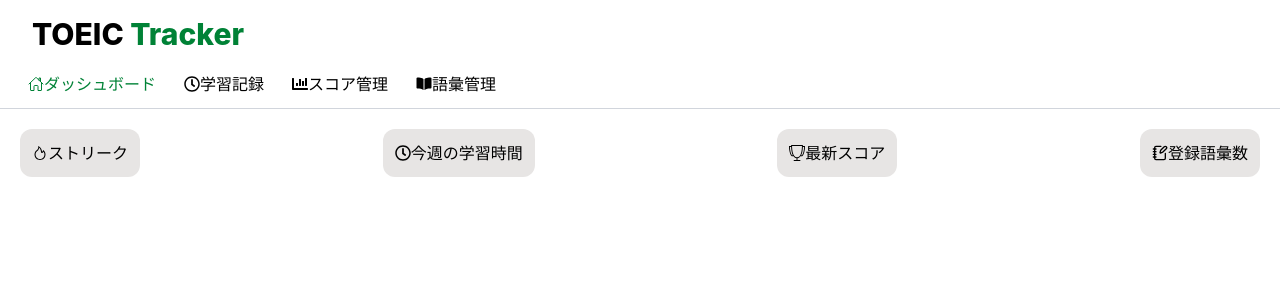
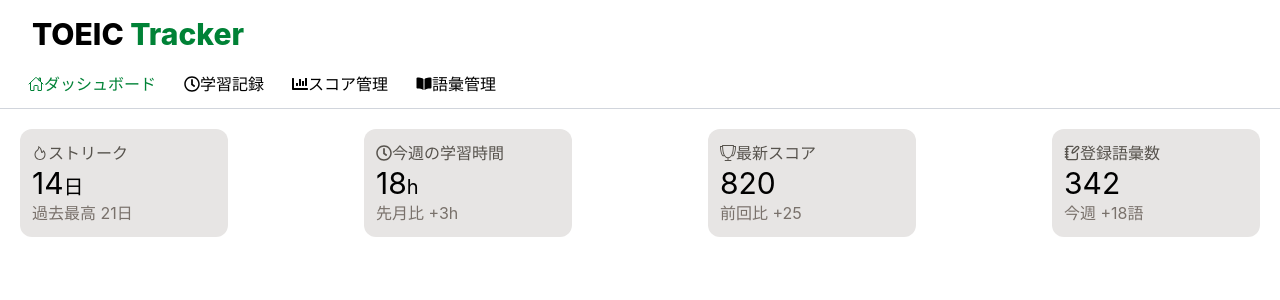
Before and after one commit to k-tomida/toeic-tracker, a React (Vite) app in the folder frontend/: page / in a window 1280 px wide. Shown: the top 300 px of the page. Built offline with nearby package versions, Linux system fonts and the light colour scheme.

Commit message:
feat: KPIカードの完成

```diff
--- a/frontend/src/components/KpiCards.tsx
+++ b/frontend/src/components/KpiCards.tsx
@@ -6,11 +6,11 @@
 
 export const KpiCards = () => {
     return (
-        <div className="flex max-w-7xl mx-auto justify-between">
-            <KpiCard title="ストリーク" icon={<AiOutlineFire />} />
-            <KpiCard title="今週の学習時間" icon={<FaRegClock />} />
-            <KpiCard title="最新スコア" icon={<TfiCup />} />
-            <KpiCard title="登録語彙数" icon={<LuNotebookPen />} />
+        <div className="flex max-w-7xl mx-auto justify-between flex-wrap">
+            <KpiCard title="ストリーク" icon={<AiOutlineFire />} value={14} unit="日" sub="過去最高 21日" />
+            <KpiCard title="今週の学習時間" icon={<FaRegClock />} value={18} unit="h" sub="先月比 +3h" />
+            <KpiCard title="最新スコア" icon={<TfiCup />} value={820} sub="前回比 +25" />
+            <KpiCard title="登録語彙数" icon={<LuNotebookPen />} value={342} sub="今週 +18語" />
         </div>
     )
 }
--- a/frontend/src/modules/KpiCard.tsx
+++ b/frontend/src/modules/KpiCard.tsx
@@ -3,12 +3,17 @@
 type Props = {
     title: string;
     icon: ReactNode;
+    value: number;
+    unit?: string;
+    sub?: string;
 }
 
-export const KpiCard = ({ title, icon }: Props) => {
+export const KpiCard = ({ title, icon, value, unit, sub }: Props) => {
     return (
-        <div className="bg-stone-200 m-5 rounded-xl p-3 ">
-            <p className="flex items-center">{icon}{title}</p>
+        <div className="bg-stone-200 m-5 rounded-xl p-3 min-w-52">
+            <p className="flex items-center text-stone-600">{icon}{title}</p>
+            <p className="text-3xl">{value}<span className="text-xl">{unit}</span></p>
+            <p className="text-stone-500">{sub}</p>
         </div>
     )
 }
--- a/frontend/src/pages/Home.tsx
+++ b/frontend/src/pages/Home.tsx
@@ -5,7 +5,9 @@
     return (
         <>
             <Header />
-            <KpiCards />
+            <main>
+                <KpiCards />
+            </main>
         </>
     )
 }
```
